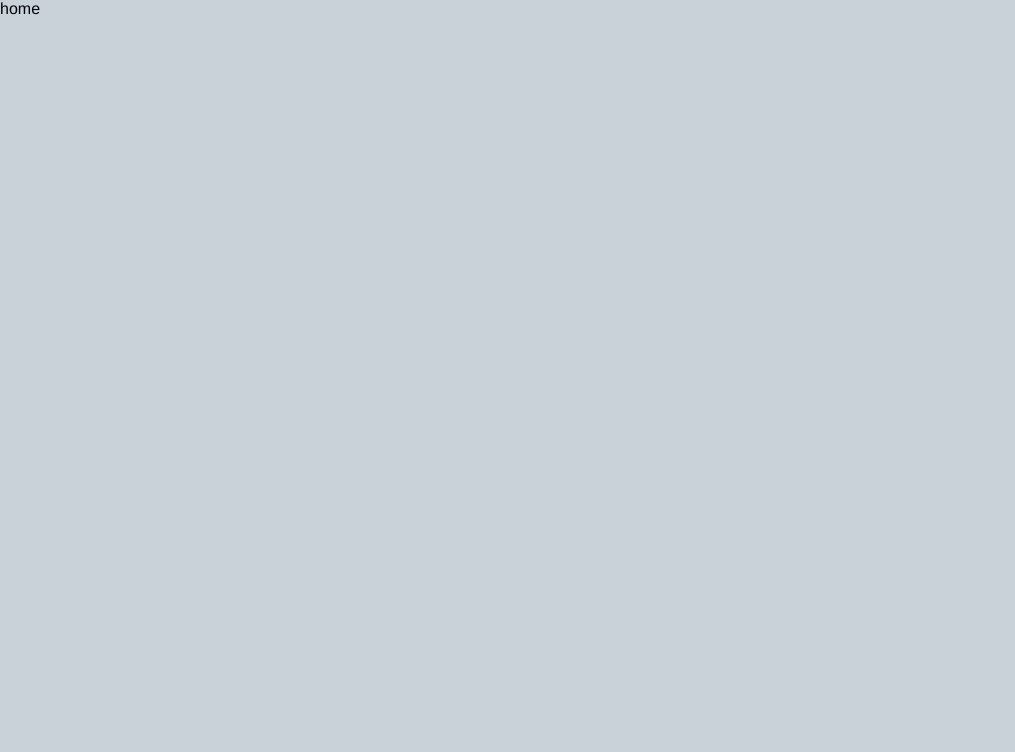
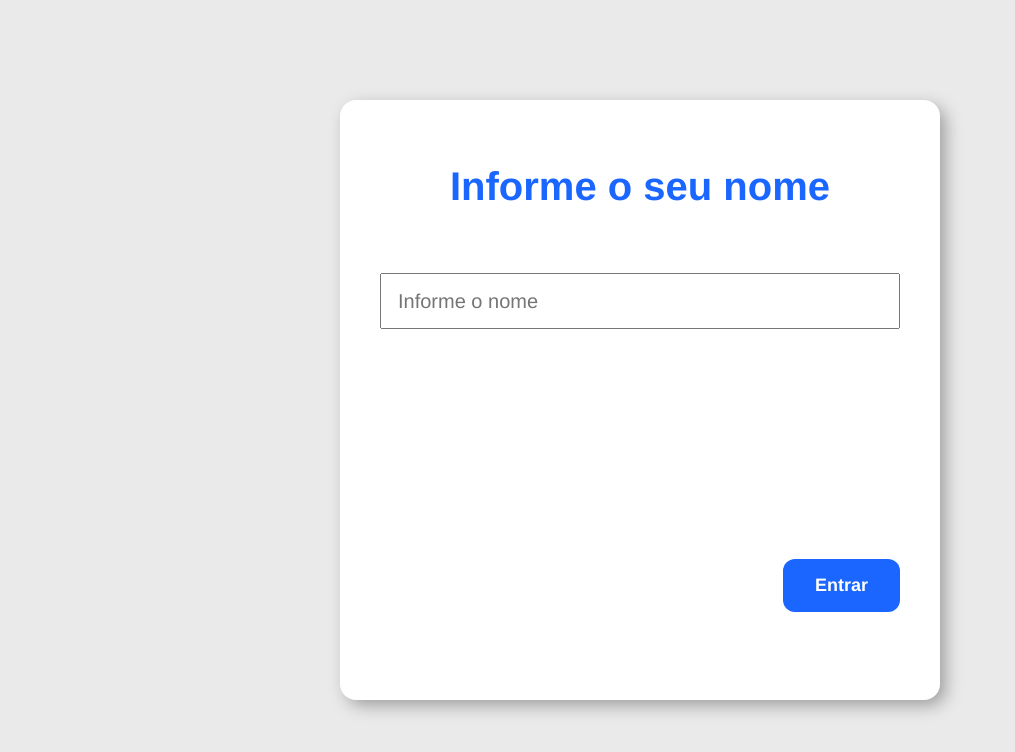
Before and after one commit to felipeAndrade04/vue-chat, a Vue app: page / in a window 1280 px wide. Shown: the top 752 px of the page, without its empty margins (0-1015 px from the left). Built offline with nearby package versions, Linux system fonts and the light colour scheme; no server answers.

Commit message:
feat: add home page

```diff
--- a/src/styles/global.scss
+++ b/src/styles/global.scss
@@ -1,6 +1,11 @@
 :root {
-  --text: #010409;
-  --background: #c9d1d9;
+  --background: #eaeaea;
+  --main: #1a66ff;
+  --white: #ffffff;
+  --dark: #222222;
+  --gray: #cfcfcf;
+  --gray-200: #e0e0e0;
+  --gray-600: #2d3748;
 }
 * {
   margin: 0;
@@ -18,7 +23,7 @@ textarea,
 button {
   font-family: Avenir, Helvetica, Arial, sans-serif;
   font-weight: 400;
-  color: var(--text);
+  color: var(--dark);
 }
 h1,
 h2,
@@ -27,10 +32,11 @@ h4,
 h5,
 h6,
 strong {
-  font-weight: 600;
+  font-weight: 700;
 }
 button {
   cursor: pointer;
+  border: none;
 }
 [disabled] {
   opacity: 0.6;
--- a/src/views/Home.vue
+++ b/src/views/Home.vue
@@ -1,13 +1,94 @@
 <template>
-  <div class="home">
-    <p>home</p>
+  <div class="home-container">
+    <div class="home-content">
+      <h1>Informe o seu nome</h1>
+
+      <input placeholder="Informe o nome" v-model="state.name" />
+
+      <button @click="onSubmit">Entrar</button>
+    </div>
   </div>
 </template>
 
 <script lang="ts">
-import { defineComponent } from "vue";
+import { reactive } from "vue";
+import { useRouter } from "vue-router";
+import ChatManager from "../services/ChatManager";
 
-export default defineComponent({
+export default {
   name: "HomePage",
-});
+  setup() {
+    const router = useRouter();
+
+    const state = reactive({
+      name: "",
+    });
+
+    function onSubmit() {
+      ChatManager.onSetName(state.name);
+      router.push("chat");
+    }
+
+    return {
+      state,
+      onSubmit,
+    };
+  },
+  mounted() {
+    ChatManager.onConnect();
+  },
+};
 </script>
+
+<style lang="scss">
+.home {
+  &-container {
+    width: 100vw;
+    height: 100vh;
+
+    display: flex;
+    align-items: center;
+    justify-content: center;
+  }
+
+  &-content {
+    margin: auto;
+    min-width: 600px;
+    min-height: 600px;
+    padding: 40px;
+    background: var(--white);
+    border-radius: 16px;
+
+    -webkit-box-shadow: 6px 6px 17px -1px rgba(0, 0, 0, 0.34);
+    -moz-box-shadow: 6px 6px 17px -1px rgba(0, 0, 0, 0.34);
+    box-shadow: 6px 6px 17px -1px rgba(0, 0, 0, 0.34);
+
+    h1 {
+      text-align: center;
+      font-size: 40px;
+      color: var(--main);
+      margin-top: 24px;
+      margin-bottom: 64px;
+    }
+
+    input {
+      height: 56px;
+      width: 100%;
+      font-size: 20px;
+      padding-left: 16px;
+    }
+
+    button {
+      display: block;
+      padding: 16px 32px;
+      background: var(--main);
+      color: var(--white);
+      font-weight: 700;
+      font-size: 18px;
+      border-radius: 12px;
+      margin-left: auto;
+      margin-top: 230px;
+    }
+  }
+}
+</style>
```
